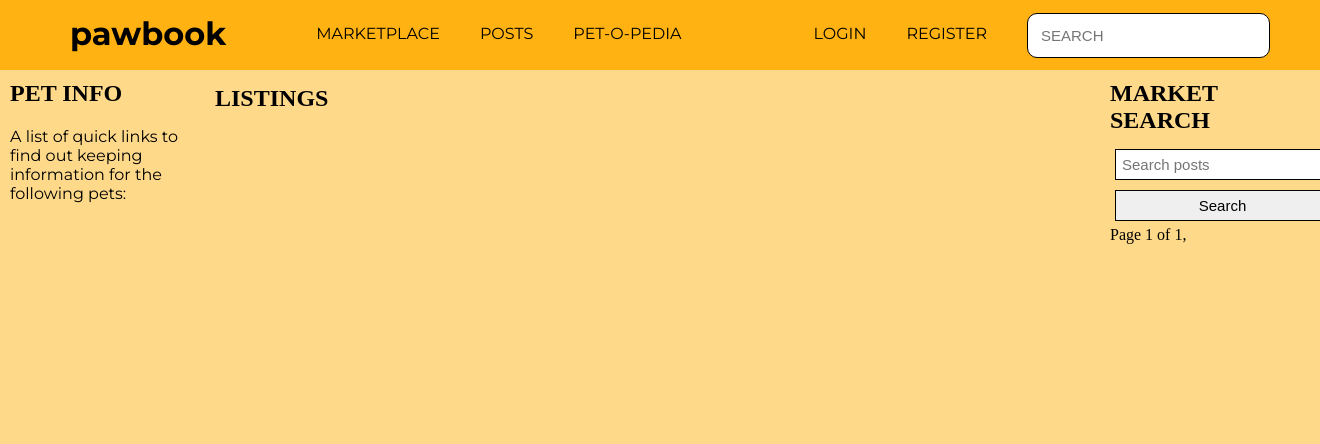
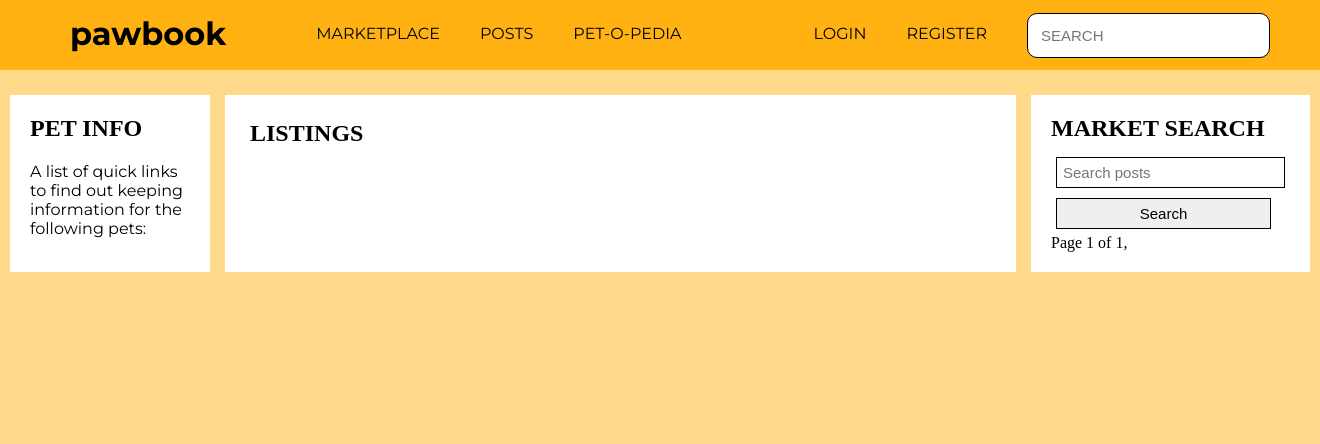
Before and after one commit to PeterDodd/pawbook_wad, a Django app: page /pawbook/marketplace/ in a window 1320 px wide; the page is wider, and only the part inside the window is pictured. Shown: the top 444 px of that part. Run offline with Django 3.2, Linux system fonts and the light colour scheme; data that the repository does not hold is empty.

Commit message:
Added white content background.

```diff
--- a/static/css/base.css
+++ b/static/css/base.css
@@ -181,7 +181,7 @@ main.wrapper {
 .col-2 {
     display: grid;
     grid-gap: 15px;
-    grid-template-columns:  1fr 1fr 200px;
+    grid-template-columns:  minmax(200px, 1fr) 5fr minmax(200px, auto);
     grid-template-rows: auto 1fr;
     grid-template-areas:
         "t t t"
@@ -190,7 +190,8 @@ main.wrapper {
 
 .col-3 {
     display: grid;
-    grid-template-columns: 200px 1fr 200px;
+    grid-gap: 15px;
+    grid-template-columns: minmax(200px, 1fr) 5fr minmax(200px, auto);
     grid-template-rows: auto 1fr;
     grid-template-areas:
         "t t t"
@@ -212,3 +213,8 @@ main.wrapper {
 .sidebar-l {
     grid-area: l;
 }
+
+.wrapper > * {
+    background-color: white;
+    padding: 20px;
+}
```
